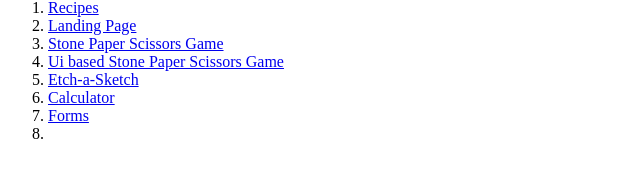
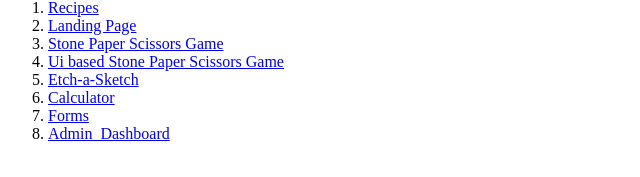
Before and after one commit to Yashyas/odin_projects, a plain HTML site: page index.html in a window 1280 px wide. Shown: the part 81-258 px from the top of the page, without its empty margins (0-640 px from the left). Drawn offline with Linux system fonts and the light colour scheme.

Commit message:
Update index.html

```diff
--- a/index.html
+++ b/index.html
@@ -17,7 +17,7 @@
         <li><a href="https://yashyas.github.io/Etch-a-Sketch/index.html" >Etch-a-Sketch</a></li>
         <li><a href="https://yashyas.github.io/calculator/index.html" >Calculator</a></li>
         <li><a href="https://yashyas.github.io/forms/index.html" >Forms</a></li>
-         <li><a href="https://yashyas.github.io/Admin_Dashboard/index.html" ></a></li>
+         <li><a href="https://yashyas.github.io/Admin_Dashboard/index.html" >Admin_Dashboard</a></li>
 
 
     </ol>
```
